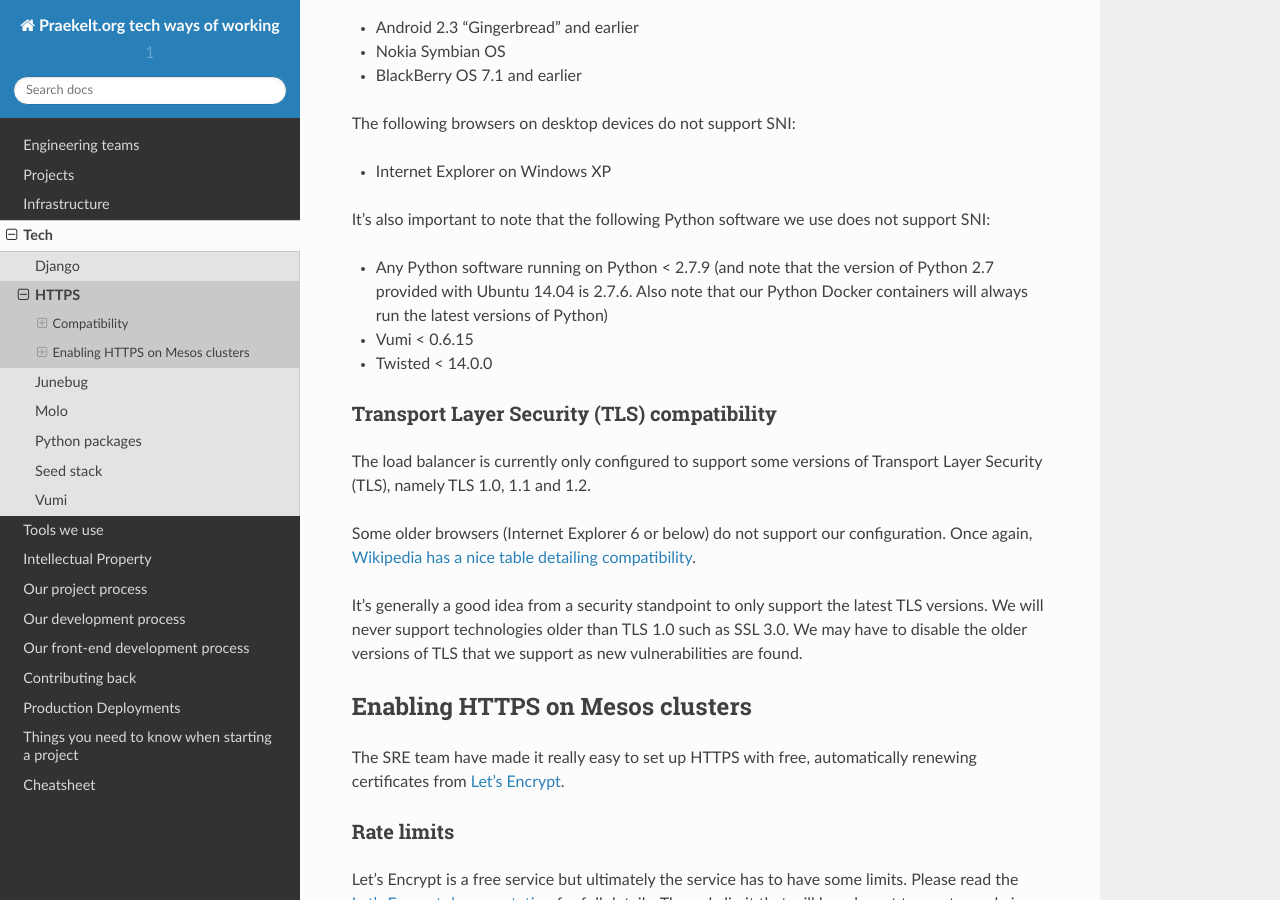
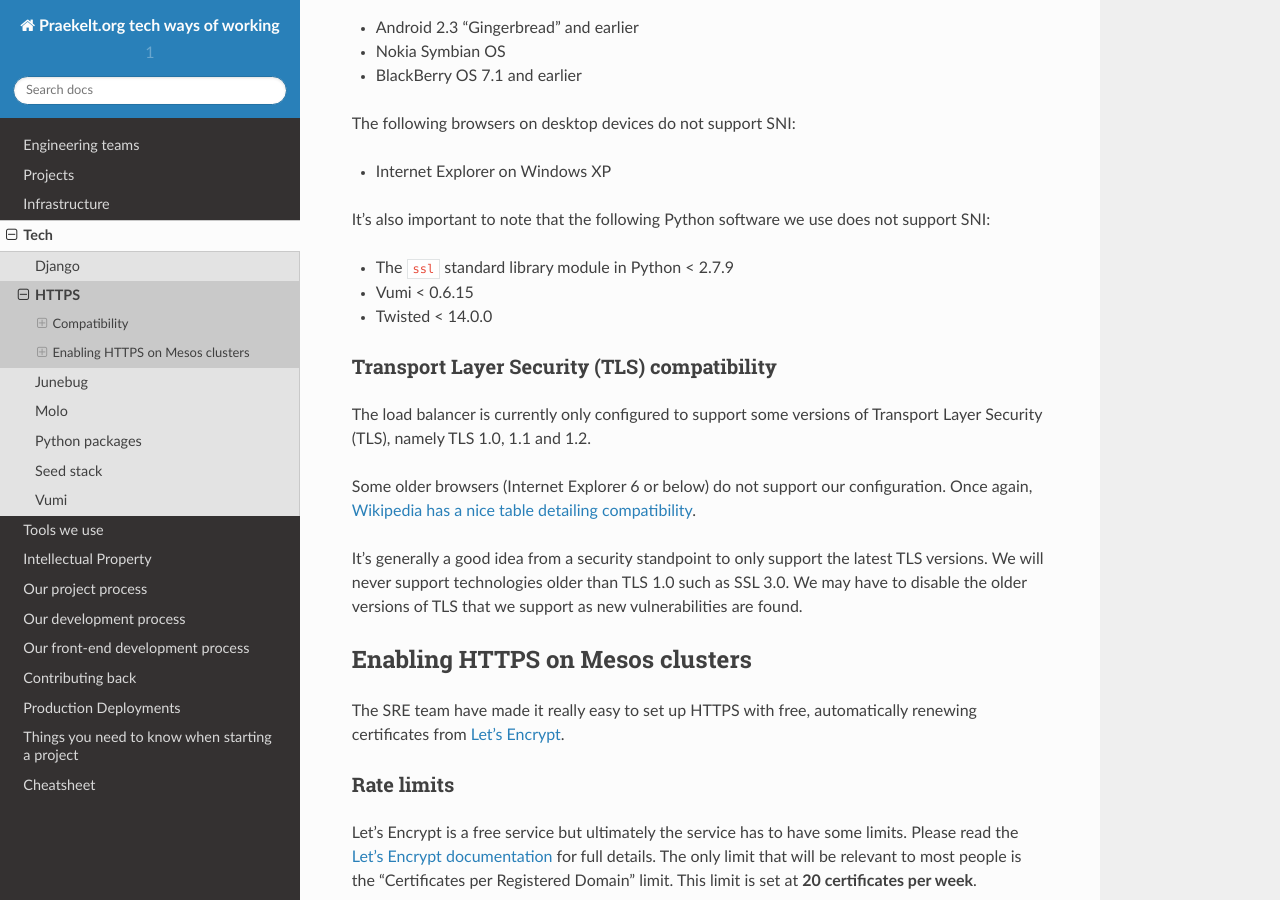
Before and after one commit to praekeltfoundation/ways-of-working, a Sphinx documentation site: the page built from docs/tech/https.md, in a window 1280 px wide and 900 px high, scrolled down 898 px. Built offline with Sphinx 7.4.7 and the Read the Docs theme 2.0.0, drawn with Linux system fonts in a browser that asks for light colours.

Commit message:
Add info about HTTPS using old Python
From Jamie.

```diff
--- a/docs/tech/https.md
+++ b/docs/tech/https.md
@@ -44,9 +44,7 @@ The following browsers on desktop devices do not support SNI:
 
 It's also important to note that the following Python software we use does not support SNI:
 
-- Any Python software running on Python < 2.7.9 (and note that the version of Python 2.7 provided
-  with Ubuntu 14.04 is 2.7.6. Also note that our Python Docker containers will always run the
-  latest versions of Python)
+- The `ssl` standard library module in Python < 2.7.9
 - Vumi < 0.6.15
 - Twisted < 14.0.0
 
```
